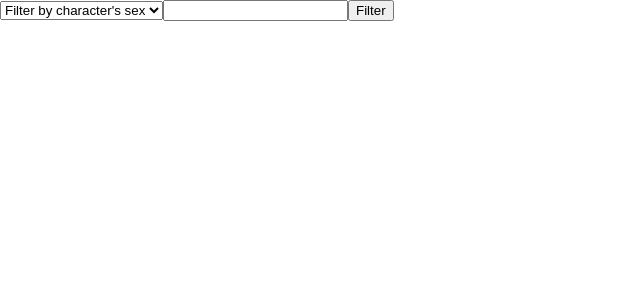
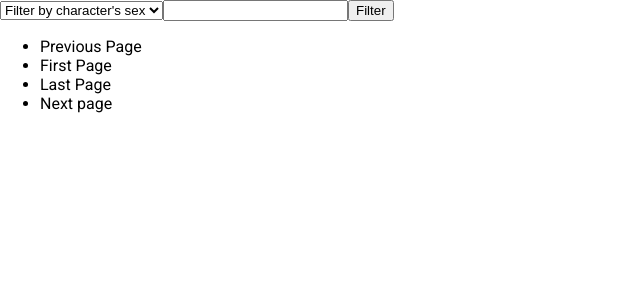
Before and after one commit to wiktormusial/got-api, a React (Create React App) app: page / in a window 1280 px wide. Shown: the top 300 px of the page, without its empty margins (0-640 px from the left). Built offline with nearby package versions, Linux system fonts and the light colour scheme.

Commit message:
Create skeleton for pagination

```diff
--- /dev/null
+++ b/src/components/ToC/ToCPagination.tsx
@@ -0,0 +1,12 @@
+const ToCPagination = () => {
+    return (
+        <ul>
+            <li>Previous Page</li>
+            <li>First Page</li>
+            <li>Last Page</li>
+            <li>Next page</li>
+        </ul>
+    )
+}
+
+export default ToCPagination
--- a/src/components/ToC/index.tsx
+++ b/src/components/ToC/index.tsx
@@ -1,9 +1,11 @@
 import ToCFilter from "./ToCFilter"
+import ToCPagination from "./ToCPagination"
 
 const ToC = () => {
     return (
         <div>
             <ToCFilter />
+            <ToCPagination />
         </div>
     )
 }
```
Also changed, not shown: src/components/ToC/ToCTable.tsx (added, +26 -0 lines).
